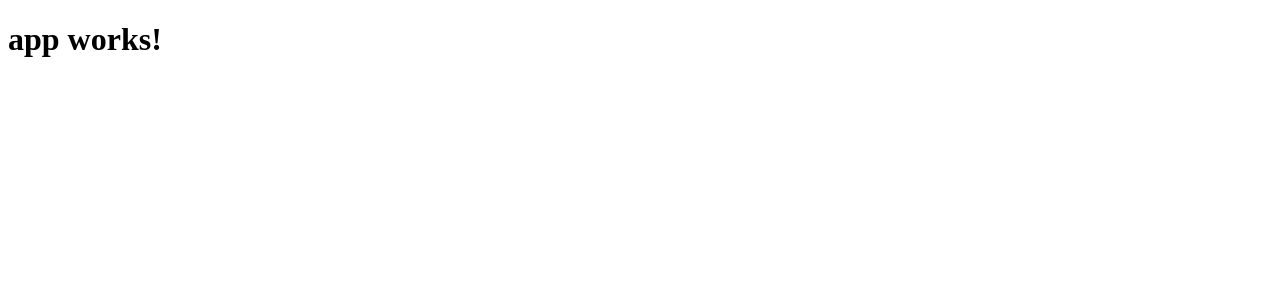
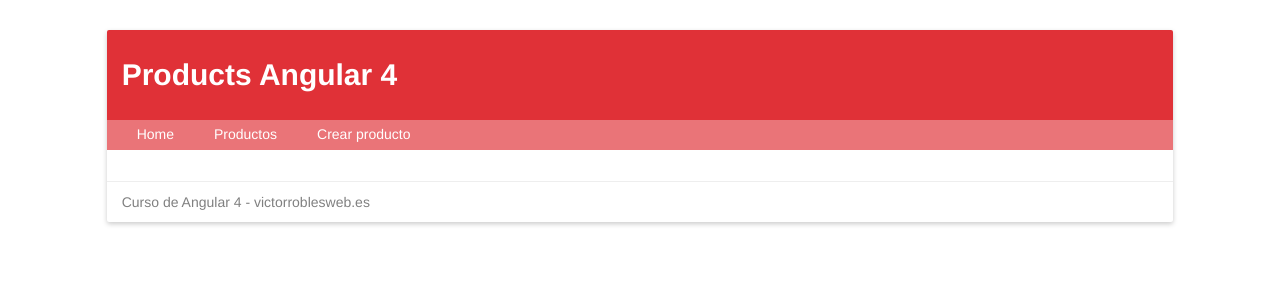
Before and after one commit to jonnyalexbh/angular4p0-front, an Angular app: page / in a window 1280 px wide. Shown: the top 300 px of the page. Built offline with nearby package versions, Linux system fonts and the light colour scheme.

Commit message:
initial web layout

```diff
--- a/src/app/app.component.html
+++ b/src/app/app.component.html
@@ -1,3 +1,23 @@
-<h1>
-  {{title}}
-</h1>
+<div id="content" class="col-lg-10 col-lg-offset-1">
+  <header id="header" class="col-lg-12">
+    <h1>
+      {{title}}
+    </h1>
+  </header>
+
+  <nav id="nav" class="col-lg-12">
+    <ul>
+      <li><a href="">Home</a></li>
+      <li><a href="">Productos</a></li>
+      <li><a href="">Crear producto</a></li>
+    </ul>
+  </nav>
+
+  <section id="main" class="col-lg-12">
+    <!-- Component current -->
+  </section>
+
+  <footer id="footer" class="col-lg-12">
+    <p>Curso de Angular 4 - victorroblesweb.es</p>
+  </footer>
+</div>
--- a/src/app/app.component.ts
+++ b/src/app/app.component.ts
@@ -6,5 +6,5 @@ import { Component } from '@angular/core';
   styleUrls: ['./app.component.css']
 })
 export class AppComponent {
-  title = 'app works!';
+  title = 'Products Angular 4';
 }
--- /dev/null
+++ b/src/assets/styles.css
@@ -0,0 +1,62 @@
+#content{
+  margin-top:30px;
+  border-radius: 2px;
+  background: white;
+  box-shadow: 0px 2px 5px #ccc;
+  padding: 0px;
+  overflow: hidden;
+}
+
+#header{
+  background: #E03137;
+  color: white;
+  margin:0px;
+  height: 90px;
+  line-height: 90px;
+}
+
+#header h1{
+  display: block;
+  line-height: 50px;
+  font-weight: bold;
+  font-size: 30px;
+}
+
+#nav{
+  padding: 0px;
+  margin: 0px;
+  background: rgba(224, 49, 55, 0.67);
+}
+
+#nav ul{
+  margin: 0px;
+  list-style: none;
+  padding-left: 20px;
+}
+
+#nav ul li{
+  float:left;
+  margin-right: 20px;
+}
+
+#nav ul li a{
+  display: block;
+  color: white;
+  height: 30px;
+  line-height: 29px;
+  padding-left: 10px;
+  padding-right: 10px;
+  transition: all 300ms;
+}
+
+#nav ul li a:hover{
+  text-decoration: none;
+  background: #E03137;
+}
+
+#footer{
+  margin-top:30px;
+  padding-top: 10px;
+  border-top:1px solid #eee;
+  color: gray;
+}
--- a/src/index.html
+++ b/src/index.html
@@ -3,12 +3,18 @@
 <head>
   <meta charset="utf-8">
   <title>Angular4p0Front</title>
+  <link rel="stylesheet" href="https://cdnjs.cloudflare.com/ajax/libs/twitter-bootstrap/3.3.7/css/bootstrap.min.css">
+  <link rel="stylesheet" href="./assets/styles.css">
   <base href="/">
 
   <meta name="viewport" content="width=device-width, initial-scale=1">
   <link rel="icon" type="image/x-icon" href="favicon.ico">
 </head>
 <body>
+
   <app-root>Loading...</app-root>
+
+  <script src="https://cdnjs.cloudflare.com/ajax/libs/jquery/1.12.4/jquery.min.js" charset="utf-8"></script>
+  <script src="https://cdnjs.cloudflare.com/ajax/libs/twitter-bootstrap/3.3.7/js/bootstrap.min.js" charset="utf-8"></script>
 </body>
 </html>
```
